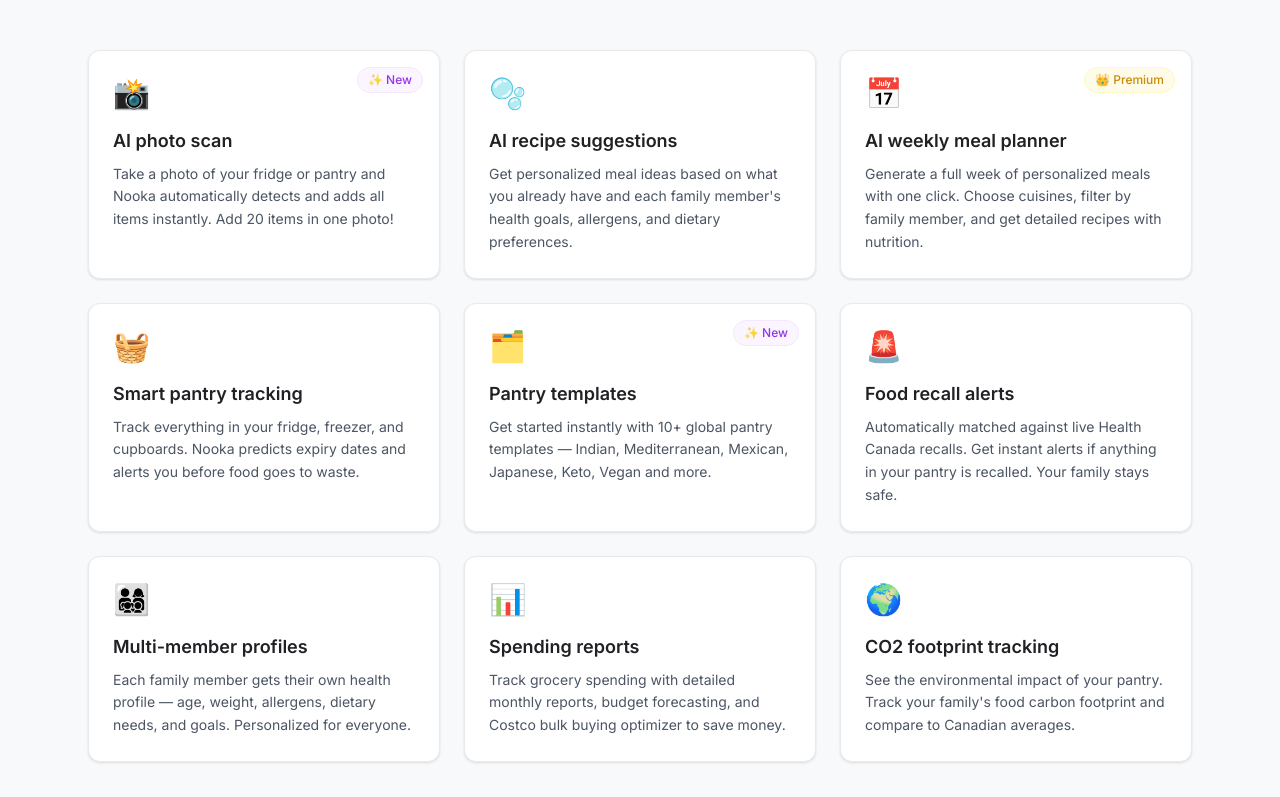
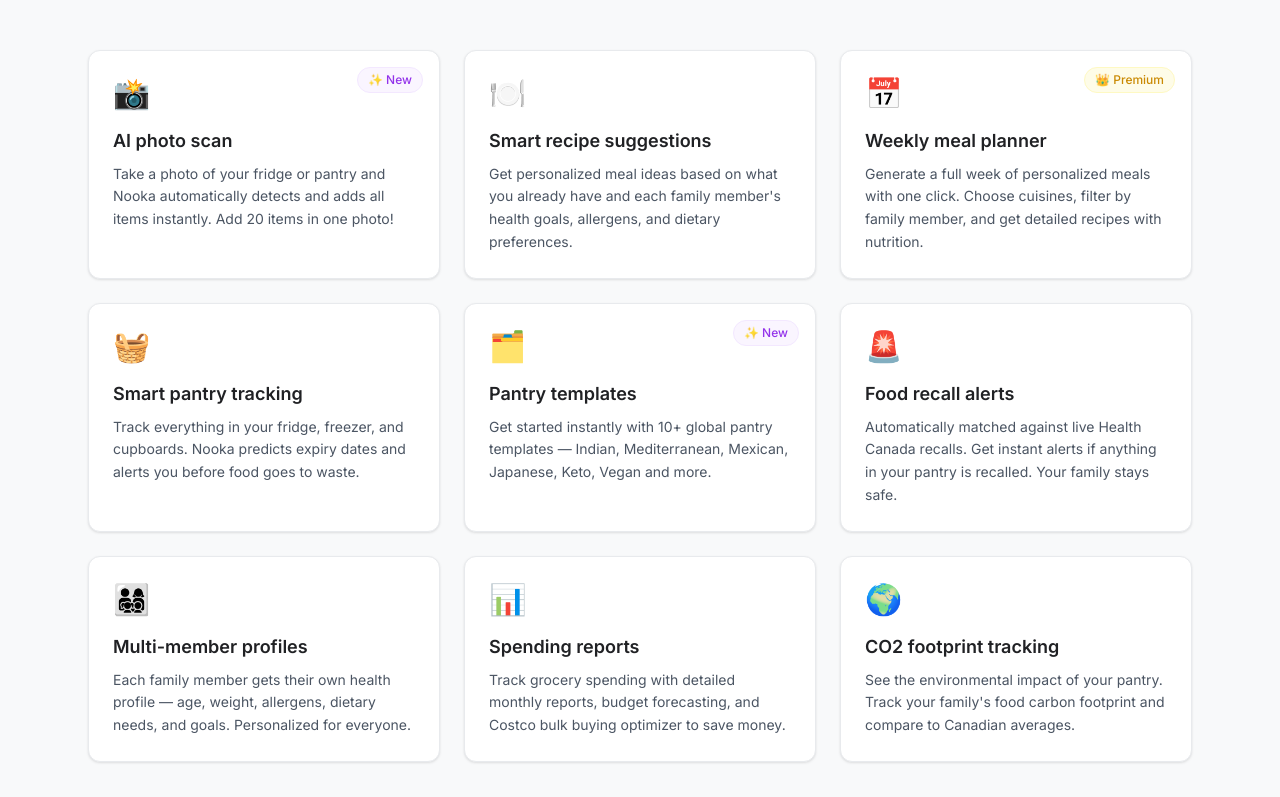
Before and after one commit to devenv247-tech/familypantry, a React (Vite) app: page / in a window 1280 px wide. Shown: the part 983-1780 px from the top of the page. Built offline with nearby package versions, Linux system fonts and the light colour scheme; no server answers.

Commit message:
copy: reduce AI repetition in feature card headings

```diff
--- a/src/pages/Landing.jsx
+++ b/src/pages/Landing.jsx
@@ -233,14 +233,14 @@ export default function Landing() {
                 desc: 'Take a photo of your fridge or pantry and Nooka automatically detects and adds all items instantly. Add 20 items in one photo!'
               },
               {
-                icon: '🫧',
-                title: 'AI recipe suggestions',
+                icon: '🍽️',
+                title: 'Smart recipe suggestions',
                 badge: null,
                 desc: "Get personalized meal ideas based on what you already have and each family member's health goals, allergens, and dietary preferences."
               },
               {
                 icon: '📅',
-                title: 'AI weekly meal planner',
+                title: 'Weekly meal planner',
                 badge: '👑 Premium',
                 badgeColor: 'bg-yellow-50 text-yellow-600 border-yellow-100',
                 desc: 'Generate a full week of personalized meals with one click. Choose cuisines, filter by family member, and get detailed recipes with nutrition.'
@@ -306,7 +306,7 @@ export default function Landing() {
               {[
                 { step: '1', icon: '📸', title: 'Scan or add your pantry', desc: 'Take a photo of your fridge or manually add items. Nooka handles the rest.' },
                 { step: '2', icon: '👨‍👩‍👧‍👦', title: 'Add your family', desc: 'Set up health profiles for each family member — allergens, goals, dietary needs.' },
-                { step: '3', icon: '🫧', title: 'Get personalized meals', desc: "Smart recipes using what you have, tailored to everyone's needs." },
+                { step: '3', icon: '✨', title: 'Get personalized meals', desc: "Smart recipes using what you have, tailored to everyone's needs." },
               ].map((s, i) => (
                 <div key={i} className="text-center">
                   <div className="w-12 h-12 bg-primary rounded-full flex items-center justify-center text-white font-bold text-lg mx-auto mb-4">
@@ -343,7 +343,7 @@ export default function Landing() {
               {[
                 { icon: '🔒', title: 'PIPEDA compliant', desc: 'Your data stays in Canada. We follow BC PIPA and federal PIPEDA privacy laws.' },
                 { icon: '🇨🇦', title: 'Canadian data storage', desc: "Database and servers hosted in Canada. Your family's data never leaves the country." },
-                { icon: '🫧', title: 'Privacy-first design', desc: 'We never send your name or personal details to any AI model. Only anonymous health preferences.' },
+                { icon: '🔐', title: 'Privacy-first design', desc: 'We never send your name or personal details to any AI model. Only anonymous health preferences.' },
               ].map((t, i) => (
                 <div key={i} className="flex flex-col items-center text-center p-6 rounded-card border border-border">
                   <div className="text-3xl mb-3">{t.icon}</div>
```
